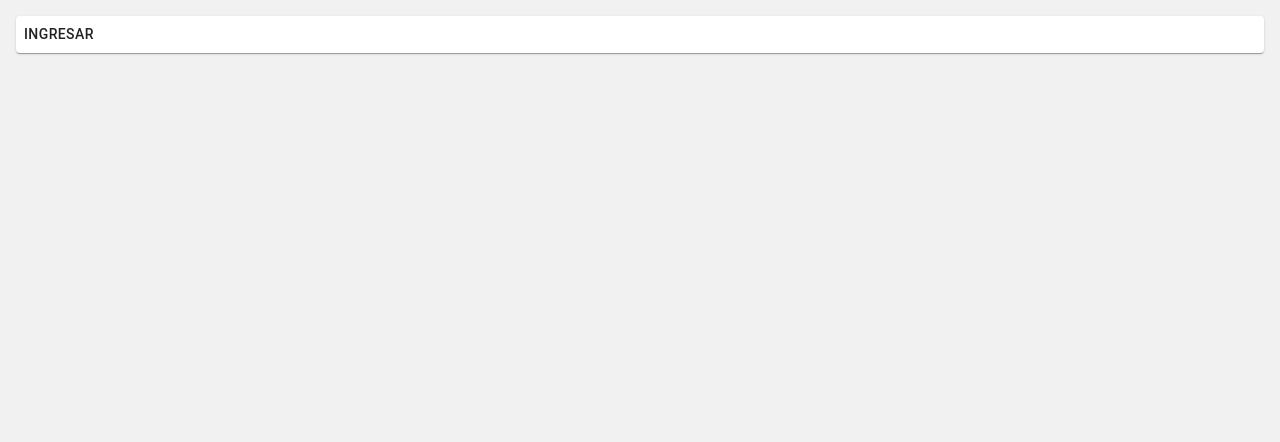
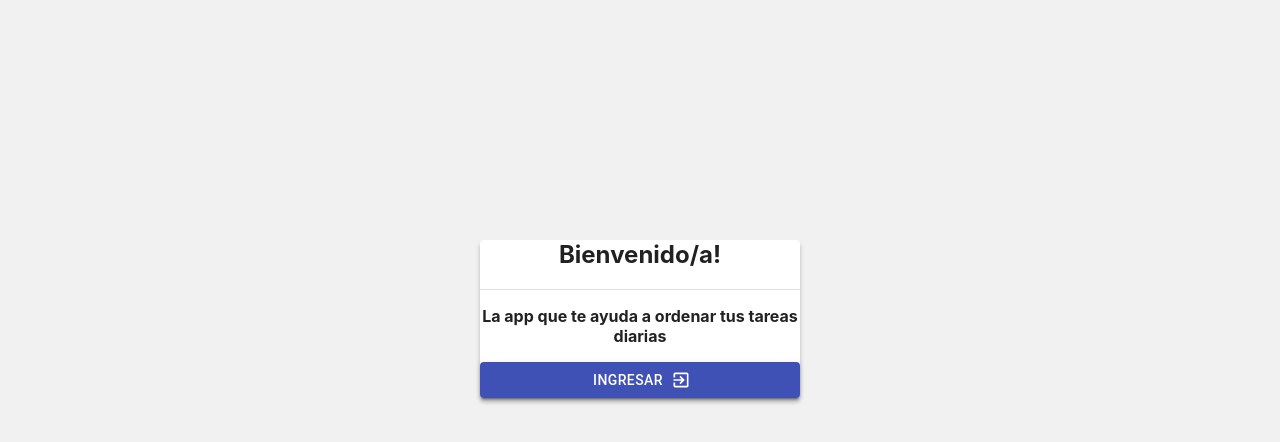
Before and after one commit to galosalerno/SinglePageApplication, a React (Create React App) app: page / in a window 1280 px wide. Shown: the top 442 px of the page. Built offline with nearby package versions, Linux system fonts and the light colour scheme; no server answers.

Commit message:
Finish commit

```diff
--- a/public/index.html
+++ b/public/index.html
@@ -2,7 +2,7 @@
 <html lang="en">
   <head>
     <meta charset="utf-8" />
-    <link rel="icon" href="%PUBLIC_URL%/favicon.ico" />
+    <link rel="icon" href="%PUBLIC_URL%/logo.svg" />
     <meta name="viewport" content="width=device-width, initial-scale=1" />
     <meta name="theme-color" content="#000000" />
     <meta
@@ -10,34 +10,12 @@
       content="Web site created using create-react-app"
     />
     <link rel="apple-touch-icon" href="%PUBLIC_URL%/logo192.png" />
-    <!--
-      manifest.json provides metadata used when your web app is installed on a
-      user's mobile device or desktop. See https://developers.google.com/web/fundamentals/web-app-manifest/
-    -->
     <link rel="manifest" href="%PUBLIC_URL%/manifest.json" />
-    <!--
-      Notice the use of %PUBLIC_URL% in the tags above.
-      It will be replaced with the URL of the `public` folder during the build.
-      Only files inside the `public` folder can be referenced from the HTML.
 
-      Unlike "/favicon.ico" or "favicon.ico", "%PUBLIC_URL%/favicon.ico" will
-      work correctly both with client-side routing and a non-root public URL.
-      Learn how to configure a non-root public URL by running `npm run build`.
-    -->
-    <title>React App</title>
+    <title>Todo list</title>
   </head>
   <body>
     <noscript>You need to enable JavaScript to run this app.</noscript>
     <div id="root"></div>
-    <!--
-      This HTML file is a template.
-      If you open it directly in the browser, you will see an empty page.
-
-      You can add webfonts, meta tags, or analytics to this file.
-      The build step will place the bundled scripts into the <body> tag.
-
-      To begin the development, run `npm start` or `yarn start`.
-      To create a production bundle, use `npm run build` or `yarn build`.
-    -->
   </body>
 </html>
--- a/src/App.js
+++ b/src/App.js
@@ -77,7 +77,7 @@ function App() {
           </div>
         </div>
       ) : (
-        <Login setInit={setInit}/>
+        <Login setInit={setInit}/> //Only de first render.
       )}
 
     </>
--- a/src/Components/Login.jsx
+++ b/src/Components/Login.jsx
@@ -1,8 +1,21 @@
-import { Button, Paper } from '@material-ui/core';
+import { Button, Divider, makeStyles, Paper } from '@material-ui/core';
+import { ExitToApp } from '@material-ui/icons';
 import React from 'react';
 import { createUser } from '../api/service';
-
+const useStyles = makeStyles({
+    container: {
+        margin: '15rem auto',
+        justifyContent: 'center',
+        textAlign: 'center',
+        boxShadow: '0px 4px 4px rgba(0, 0, 0, 0.25)',
+        width: '20rem',
+    },
+    button: {
+        width: '100%',
+    }
+  });
 const Login = ({setInit}) => {
+    const classes = useStyles();
 
     const handleClick = async () => {
         const userId = await createUser();
@@ -11,8 +24,19 @@ const Login = ({setInit}) => {
     }
     return (
         <div>
-            <Paper>
-                <Button onClick={() => handleClick()}>Ingresar</Button>
+            <Paper className={classes.container}>
+                <h2>Bienvenido/a!</h2>
+                <Divider/>
+                <p><strong>La app que te ayuda a ordenar tus tareas diarias</strong></p>
+                <Button
+                    onClick={() => handleClick()}
+                    className={classes.button}
+                    color="primary"
+                    variant="contained"
+                    endIcon={<ExitToApp/>}
+                >
+                    Ingresar
+                </Button>
             </Paper>
         </div>
     );
```
Also changed, not shown: public/logo.svg (added), 1 other file (tests, documents, lock files or other folders).
